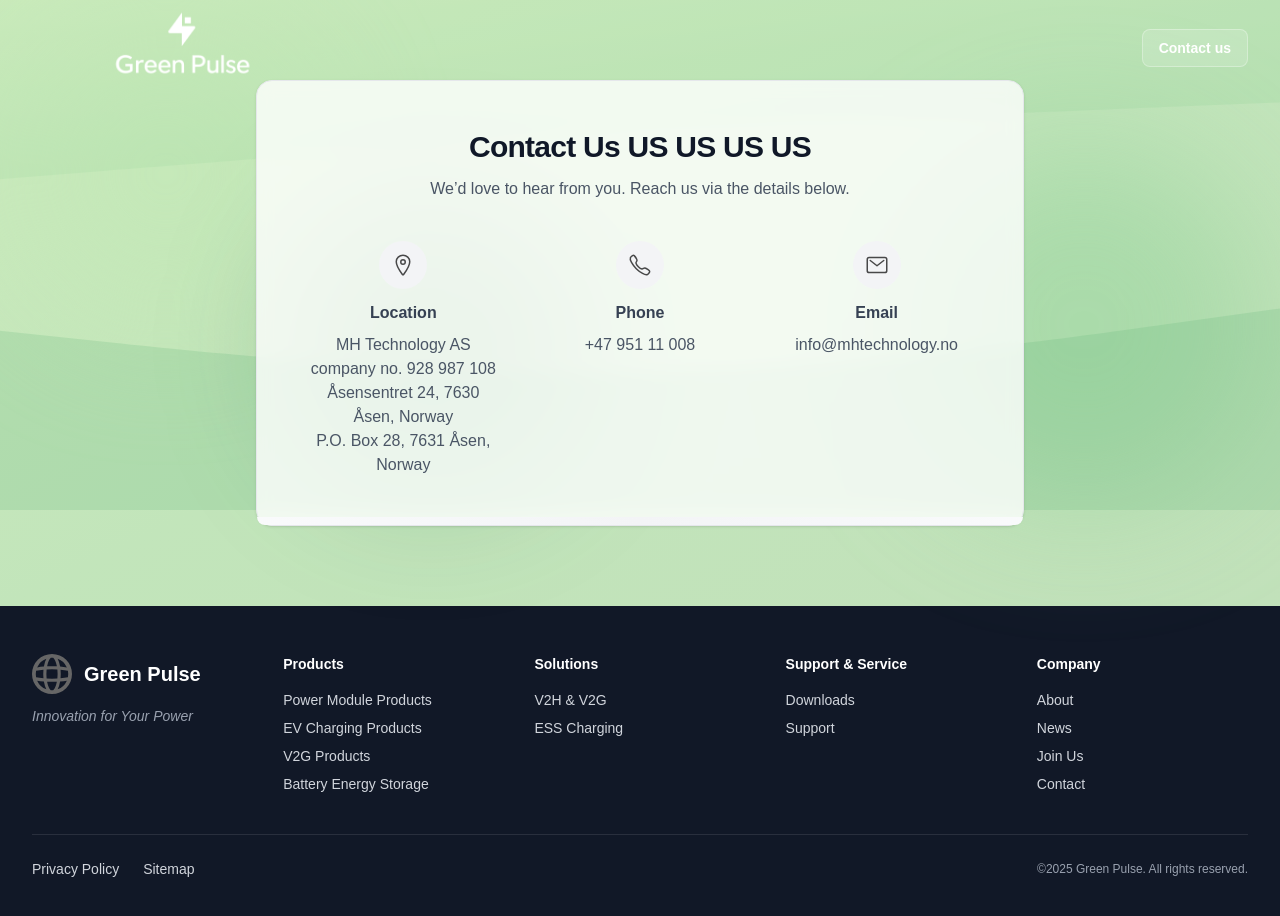
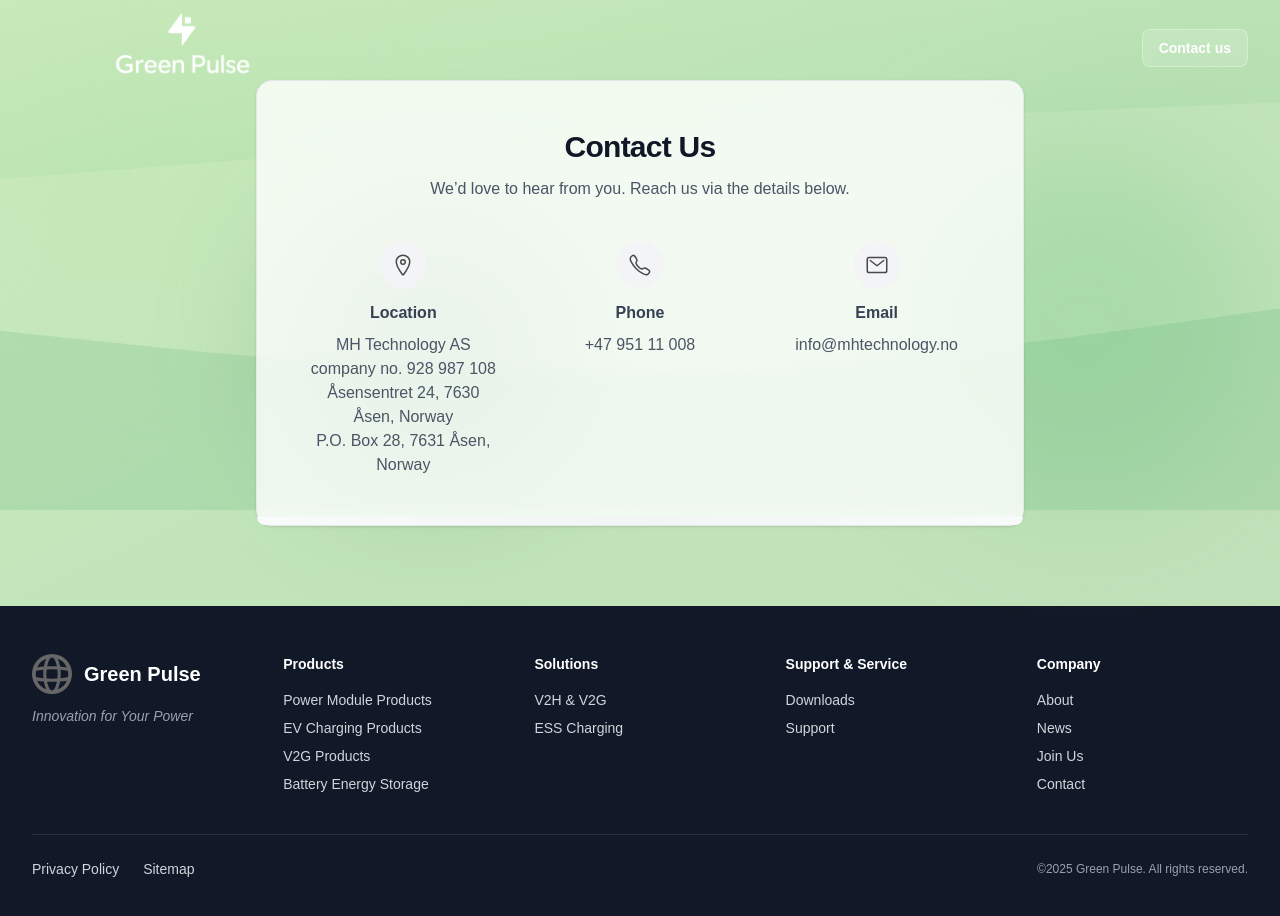
Before and after one commit to ParSaMnSS/green-pulse, a Next.js app: page /contact in a window 1280 px wide. Shown: the top 916 px of the page. Built offline with nearby package versions, Linux system fonts and the light colour scheme.

Commit message:
just a test + fixed the 'contact us' header

```diff
--- a/src/components/Contact-us/contactGrid.tsx
+++ b/src/components/Contact-us/contactGrid.tsx
@@ -6,7 +6,7 @@
     <div className="rounded-2xl border border-gray-200 bg-white/80 shadow-sm backdrop-blur">
       <div className="px-8 pb-10 pt-12 sm:px-12">
         <h1 className="text-center text-3xl font-bold tracking-tight text-gray-900">
-          Contact Us US US US US
+          Contact Us
         </h1>
         <p className="mx-auto mt-3 max-w-xl text-center text-gray-600">
           We’d love to hear from you. Reach us via the details below.
```
Also changed, not shown: 1 other file (tests, documents, lock files or other folders).
